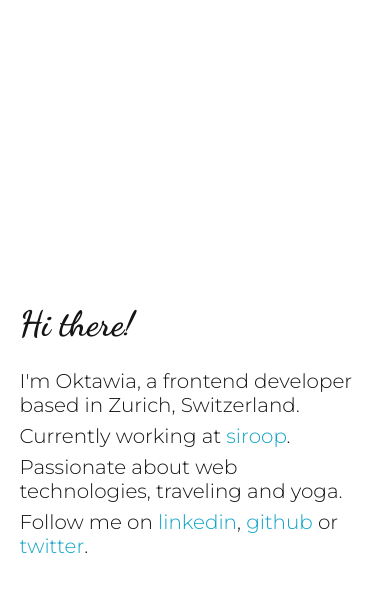
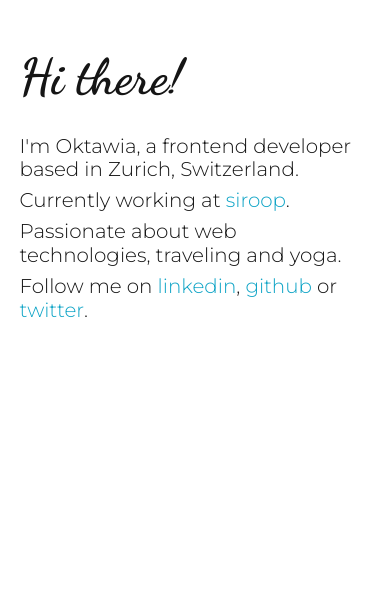
Before and after one commit to aiwatko/aiwatko.github.io, a website built with webpack: page index.html in a window 390 px wide. Built offline with nearby package versions, Linux system fonts and the light colour scheme.

Commit message:
Adjust media queries

```diff
--- a/src/css/main.scss
+++ b/src/css/main.scss
@@ -1,6 +1,6 @@
 @import 'normalize';
 $black: #151515;
-$linkcolorlight: #dea0a6;
+$linkcolorlight: #e3c54e;
 $linkcolordark: #0fa4c6;
 
 html,
@@ -11,7 +11,7 @@ body {
 body {
     background-color:white;
     color: $black;
-    transition: all .7s;
+    transition: all 1s;
 
     .t-home__link {
         color: $linkcolordark;
@@ -25,7 +25,7 @@ body {
         }
     }
 
-    @media screen and (min-width: 700px) {
+    @media screen and (min-width: 768px) {
         background-color: $black;
         color: white;
 
@@ -65,20 +65,23 @@ body {
     height: 100%;
     display: flex;
     justify-content: center;
-    align-items: center;
+
+    @media screen and (min-width: 768px) {
+        align-items: center;
+    }
 
     &__title {
-        font-size: 35px;
+        font-size: 50px;
         margin: 20px 0;
         font-family: 'Dancing Script', cursive;
 
         @media screen and (min-width: 768px) {
-            font-size: calc(40px + (70 - 40) * (100vw - 400px) / (2500 - 400));
+            font-size: calc(50px + (100 - 50) * (100vw - 400px) / (2500 - 400));
         }
     }
 
     &__subtitle {
-        font-size: calc(20px + (30 - 20) * (100vw - 400px) / (2500 - 400));
+        font-size: calc(20px + (45 - 20) * (100vw - 400px) / (2500 - 400));
         font-family: 'Montserrat', sans-serif;
         line-height: 1.2;
         margin: 0 0 2% 0 ;
```
Also changed, not shown: main.css.
